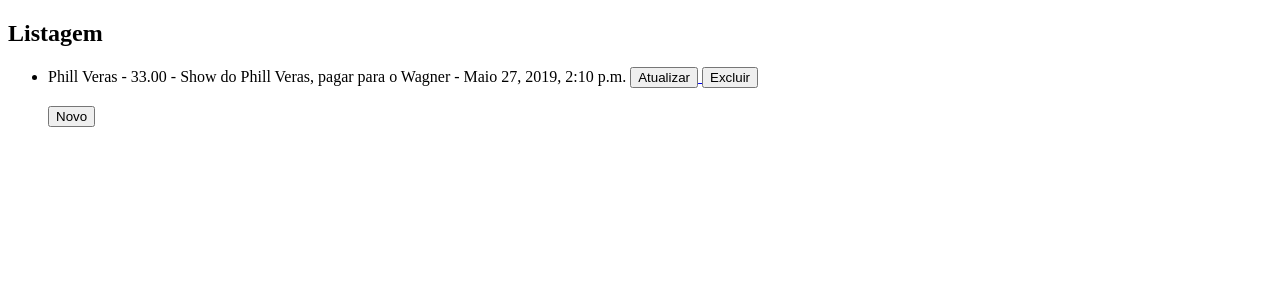
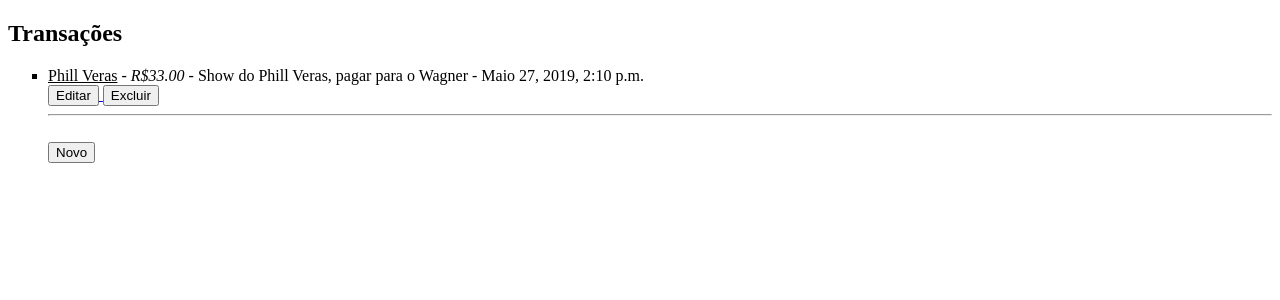
Before and after one commit to Romulogss/controle_gastos, a Django app: page / in a window 1280 px wide. Shown: the top 300 px of the page. Run offline with Django 3.2, Linux system fonts and the light colour scheme; data comes from the database, SQL or seed files in the repository; both versions use the stored data as it was after the commit.

Commit message:
Tá ficando bonito

```diff
--- a/contas/templates/contas/listagem.html
+++ b/contas/templates/contas/listagem.html
@@ -1,5 +1,6 @@
 <!doctype html>
 <html lang="pt-br">
+
 <head>
 	<meta charset="UTF-8">
 	<meta name="viewport"
@@ -7,19 +8,24 @@
 	<meta http-equiv="X-UA-Compatible" content="ie=edge">
 	<title>Listagem de Transações</title>
 </head>
+
 <body>
-<h2>Listagem</h2>
-
-<ul>
+<h2>Transações</h2>
+<!-- tipos de marcadores: circle, disk, square -->
+<ul type="square">
 	{% for transacao in transacoes %}
-		<li>{{ transacao.descricao }} - {{ transacao.valor }}
+		<li><u>{{ transacao.descricao }}</u> - <em>R${{ transacao.valor }}</em>
 			- {{ transacao.observacoes }} - {{ transacao.data }}
-			<a href="{% url 'url_update' transacao.id %}">
-				<button type="button">Atualizar</button>
-			</a>
-			<a href="{% url 'url_delete' transacao.id %}">
-				<button type="button">Excluir</button>
-			</a>
+			<strong>
+				<a href="{% url 'url_update' transacao.id %}">
+					<br>
+					<button type="button">Editar</button>
+				</a>
+				<a href="{% url 'url_delete' transacao.id %}">
+					<button type="button">Excluir</button>
+				</a>
+			</strong>
+			<hr>
 		</li>
 	{% endfor %}
 	<br/>
@@ -28,4 +34,5 @@
 	</a>
 </ul>
 </body>
+
 </html>
```
Also changed, not shown: db.sqlite3.
